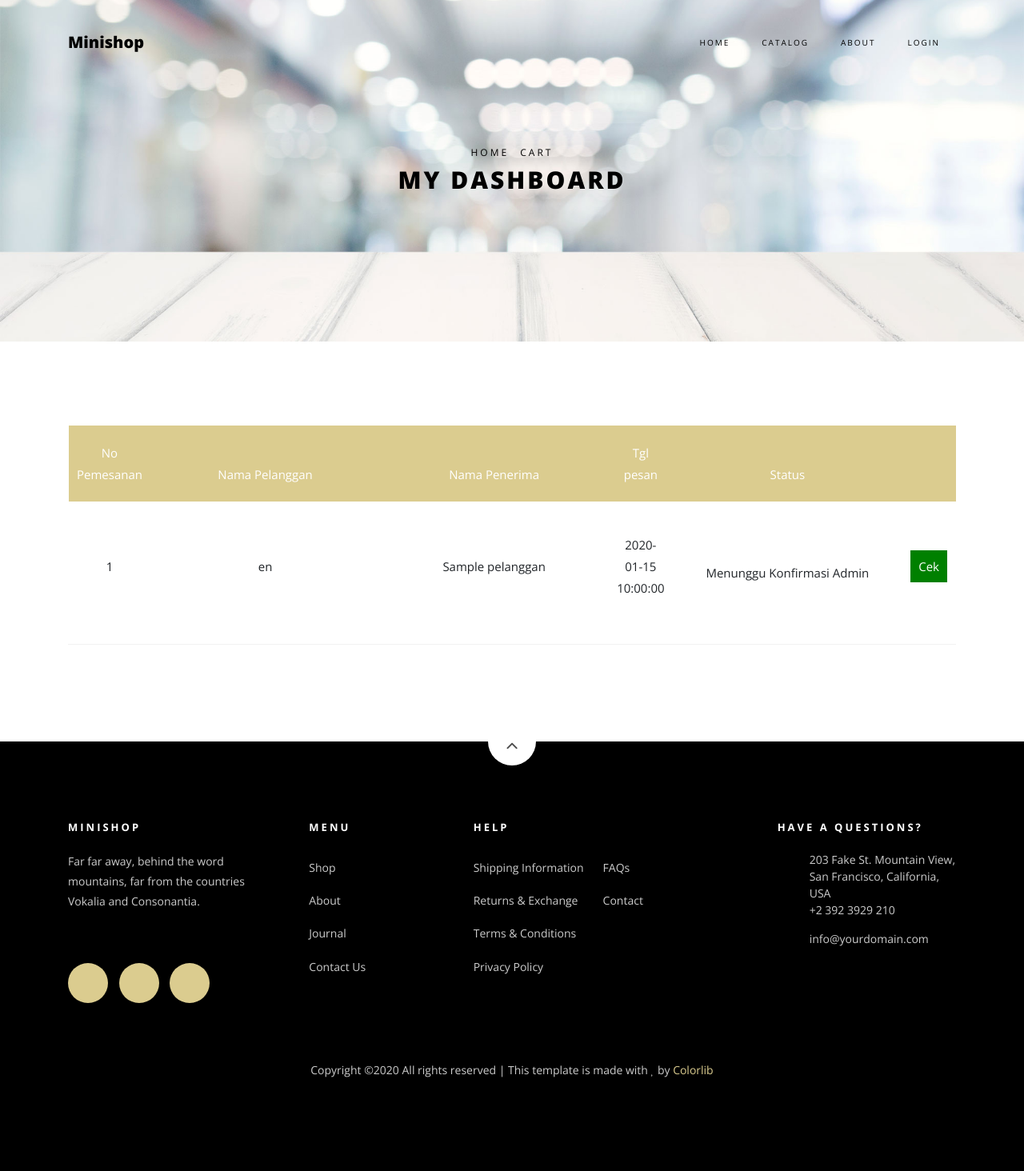
After one commit to wisanggenib/igo-minithesis, a PHP site: page /dashboard in a window 1280 px wide. The commit adds this page. Shown: the whole page at 80% size. Run offline with PHP 8.4, Linux system fonts and the light colour scheme; tables that the repository leaves empty or names only in its code hold one stand-in row (values such as "Sample post"); some libraries are stand-ins or nearby versions; some web fonts are replaced.

Commit message:
Repair Payment, Dashboard for list of order

```diff
--- /dev/null
+++ b/dashboard.php
@@ -0,0 +1,5 @@
+<?php
+    include "template/header.php";
+    include "pages/dashboard.php";
+    include "template/footer.php";
+?>
--- /dev/null
+++ b/pages/dashboard.php
@@ -0,0 +1,79 @@
+<div class="hero-wrap hero-bread" style="background-image: url('images/bg_6.jpg');">
+    <div class="container">
+        <div class="row no-gutters slider-text align-items-center justify-content-center">
+            <div class="col-md-9 ftco-animate text-center">
+                <p class="breadcrumbs"><span class="mr-2"><a href="index.html">Home</a></span> <span>Cart</span></p>
+                <h1 class="mb-0 bread">My Dashboard</h1>
+            </div>
+        </div>
+    </div>
+</div>
+
+<section class="ftco-section ftco-cart">
+    <div class="container">
+        <div class="row">
+            <div class="col-md-12 ftco-animate">
+                <div class="cart-list">
+                    <table class="table">
+                        <thead class="thead-primary">
+                            <tr class="text-center">
+                                <th>No Pemesanan</th>
+                                <th>Nama Pelanggan</th>
+                                <th>Nama Penerima</th>
+                                <th>Tgl pesan</th>
+                                <th>Status</th>
+                                <th>&nbsp;</th>
+                            </tr>
+                        </thead>
+                        <tbody>
+                            <?php
+                            include 'lib/koneksi.php';
+                            $kueriDashboard = mysqli_query($host, "SELECT * from transaksi JOIN pelanggan WHERE transaksi.id_pelanggan = pelanggan.id_pelanggan");
+                            while ($val = mysqli_fetch_array($kueriDashboard, MYSQLI_ASSOC)) {
+                            ?>
+                                <tr class="text-center">
+                                    <td class="">
+                                        <p><?= $val['id_transaksi'] ?></p>
+                                    </td>
+                                    <td class="product-name">
+                                        <p><?= $val['nama_pelanggan'] ?></p>
+                                    </td>
+                                    <td class="product-name">
+                                        <p><?= $val['nama_penerima'] ?></p>
+                                    </td>
+                                    <td class="">
+                                        <p><?= $val['tgl_pesan'] ?></p>
+                                    </td>
+                                    <td class="product-name">
+                                        <?php
+                                            if($val['status'] == 'pending'){
+                                                echo "Menunggu Pemabayaran";
+                                            }else if($val['status'] == 'waiting'){
+                                                echo "Menunggu Konfirmasi Admin";
+                                            }else if($val['status'] == 'reupload'){
+                                                echo "Reupload Bukti Bayar";
+                                            }
+                                        ?>
+                                    </td>
+                                    <td>
+                                        <?php
+                                            if($val['status'] == 'pending'){
+                                                echo "<p><a href='detail_transaksi.php?id_transaksi=".$val['id_transaksi']."' class='btn-custom' style='background-color: yellow;padding: 10px;color:white;'>Bayar</a></p>";
+                                            }else if($val['status'] == 'waiting'){
+                                                echo "<p><a href='detail_transaksi.php?id_transaksi=".$val['id_transaksi']."' class='btn-custom' style='background-color: green;padding: 10px;color:white;'>Cek</a></p>";
+                                            }else if($val['status'] == 'reupload'){
+                                                echo "<p><a href='detail_transaksi.php?id_transaksi=".$val['id_transaksi']."' class='btn-custom' style='background-color: red;padding: 10px;color:white;'>Upload</a></p>";
+                                            }
+                                        ?>
+                                    </td>
+                                </tr><!-- END TR-->
+                            <?php
+                            }
+                            ?>
+                        </tbody>
+                    </table>
+                </div>
+            </div>
+        </div>
+    </div>
+</section>
--- a/payment_system.php
+++ b/payment_system.php
@@ -10,7 +10,7 @@
     $id_pelanggan = $_SESSION['id'];
     $tgl_pesan = date("Y-m-d");
 // query untuk menyimpan ke tabel
-    $querySimpan = mysqli_query($host, "INSERT INTO transaksi (alamat, deskripsi, id_pelanggan,nama_penerima,status,tgl_kirim,tgl_pesan) VALUES ('$alamat', '$deskripsi', '$id_pelanggan','$nama_penerima','waiting','$tgl_kirim','$tgl_pesan')");
+    $querySimpan = mysqli_query($host, "INSERT INTO transaksi (alamat, deskripsi, id_pelanggan,nama_penerima,status,tgl_kirim,tgl_pesan) VALUES ('$alamat', '$deskripsi', '$id_pelanggan','$nama_penerima','pending','$tgl_kirim','$tgl_pesan')");
 
 // jika query berhasil maka akan tampil alert dan halaman akan kembali ke daftar layanan
     if ($querySimpan) {
--- a/template/header.php
+++ b/template/header.php
@@ -59,7 +59,7 @@ include 'lib/koneksi.php';
                 <?= $_SESSION['username'] ?>
               </div>
               <div class="dropdown-menu">
-                <a class="dropdown-item" href="google.com">profile</a>
+                <a class="dropdown-item" href="dashboard.php">profile</a>
                 <a class="dropdown-item" href="#">Link 2</a>
                 <a class="dropdown-item" href="login/logout.php">Logout</a>
               </div>
```
